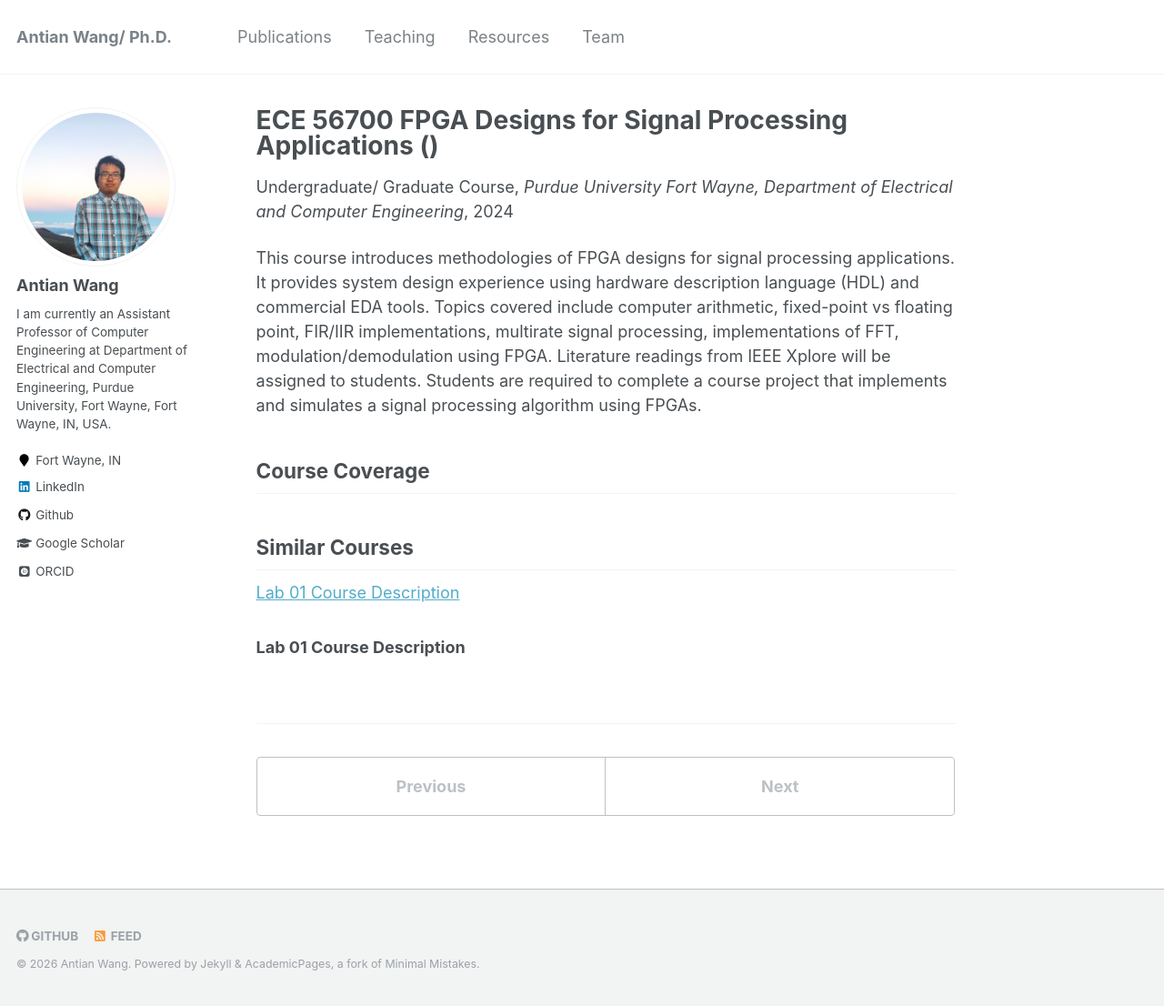
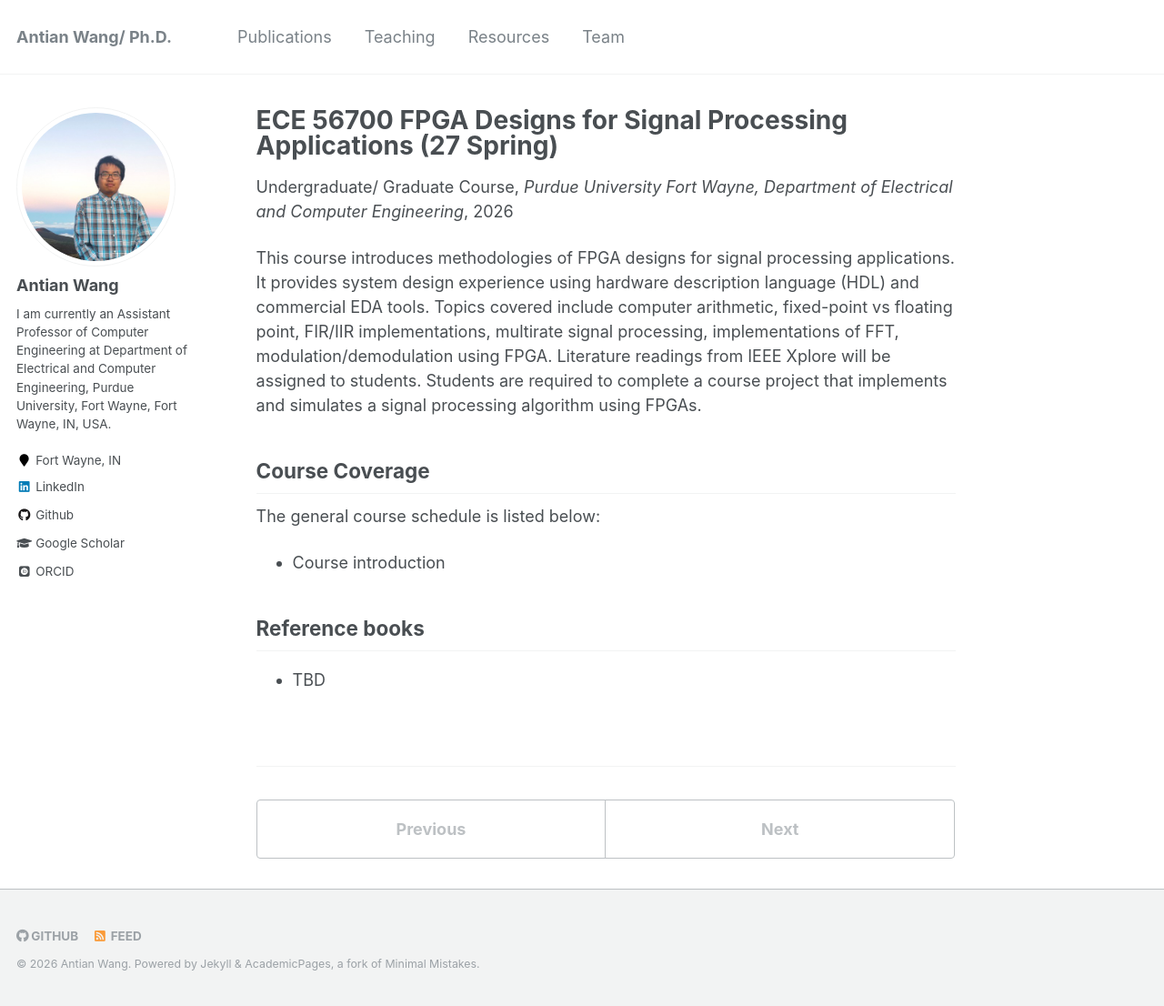
Before and after one commit to wangantian/wangantian.github.io, a Jekyll site: the page built from _teaching/PFW_ECE56700.md, in a window 1280 px wide and 1106 px high. Shown: the whole window at 91% size. Built offline with Jekyll 4.4.1, drawn with Linux system fonts in a browser that asks for light colours; some web fonts are replaced.

Commit message:
some updates

```diff
--- a/_teaching/PFW_ECE56700.md
+++ b/_teaching/PFW_ECE56700.md
@@ -1,10 +1,10 @@
 ---
-title: "ECE 56700 FPGA Designs for Signal Processing Applications ()"
+title: "ECE 56700 FPGA Designs for Signal Processing Applications (27 Spring)"
 collection: teaching
 type: "Undergraduate/ Graduate Course"
 permalink: /teaching/PFW_ECE56700
 venue: "Purdue University Fort Wayne, Department of Electrical and Computer Engineering"
-date: 2024-08-25
+date: 2026-04-01
 location: "Fort Wayne, IN, USA"
 ---
 
@@ -12,13 +12,15 @@ This course introduces methodologies of FPGA designs for signal processing appli
 
 
 <h2>Course Coverage</h2>
+The general course schedule is listed below:
+
+<ul>
+  <li>Course introduction</li>
+</ul>
 
 
-<h2>Similar Courses</h2>
+<h2>Reference books</h2>
 
-
-
-[Lab 01 Course Description](#lab01_extra)
-
-
-<h3 id="lab01_extra"> Lab 01 Course Description</h3>
+<ul>
+  <li>TBD</li>
+</ul>
```
Also changed, not shown: _teaching/PFW_ECE27000.md (+8 -5 lines), _teaching/PFW_ECE36200.md (+4 -0 lines), _teaching/PFW_ECE43700.md (+6 -0 lines), _teaching/PFW_ECE48500.md (+8 -7 lines).
